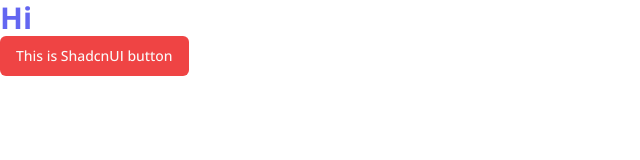
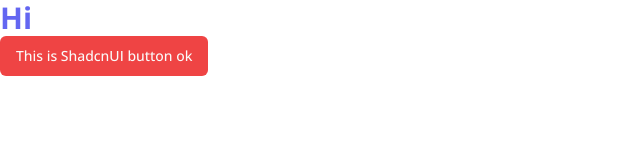
Before and after one commit to nikhilCad/real-time-chatroom, a Next.js app: page / in a window 1280 px wide. Shown: the top 160 px of the page, without its empty margins (0-640 px from the left). Built offline with nearby package versions, Linux system fonts and the light colour scheme.

Commit message:
added routes

```diff
--- /dev/null
+++ b/app/(auth)/layout.tsx
@@ -0,0 +1,11 @@
+import React from 'react'
+
+const layout = () => {
+    return (
+        <div>
+
+        </div>
+    )
+}
+
+export default layout
--- a/app/page.tsx
+++ b/app/(main)/(routes)/page.tsx
@@ -10,7 +10,7 @@
     Hi
     </p>
     <Button className={cn("bg-indigo-500", true&&"bg-red-500")}>
-      This is ShadcnUI button
+      This is ShadcnUI button ok
     </Button>
     </div>
   );
```
Also changed, not shown: 1 other file (tests, documents, lock files or other folders).
